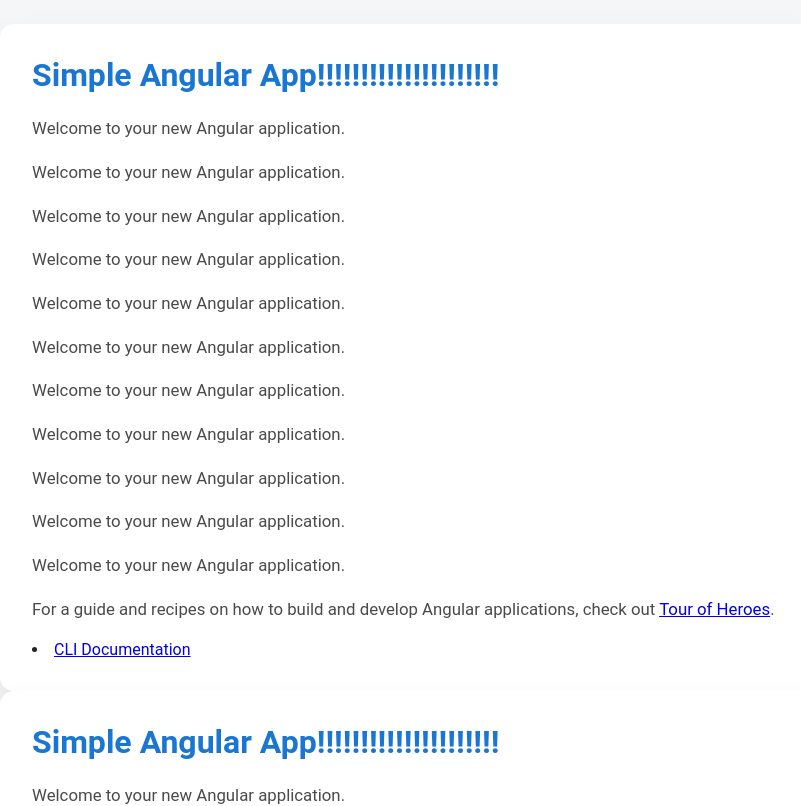
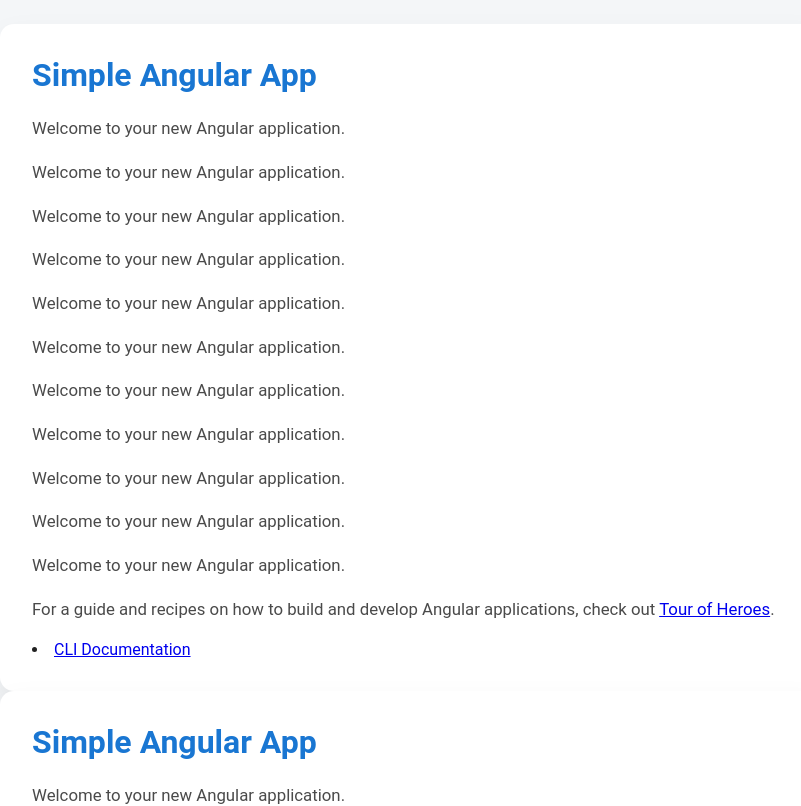
Before and after one commit to murugesantechver/test-live, an Angular app: page / in a window 1280 px wide. Shown: the top 806 px of the page, without its empty margins (228-1029 px from the left). Built offline with nearby package versions, Linux system fonts and the light colour scheme.

Commit message:
Revert "asdsdsdsd"

```diff
--- a/src/app/app.component.ts
+++ b/src/app/app.component.ts
@@ -6,5 +6,5 @@
   styleUrls: ['./app.component.css']
 })
 export class AppComponent {
-  title = 'Simple Angular App!!!!!!!!!!!!!!!!!!!!!';
+  title = 'Simple Angular App';
 }
```
Also changed, not shown: src/app/users/users.component.html (+0 -22 lines).
